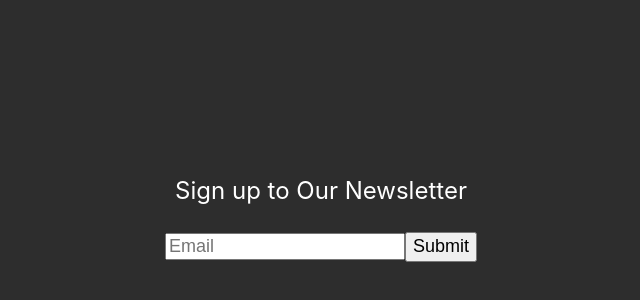
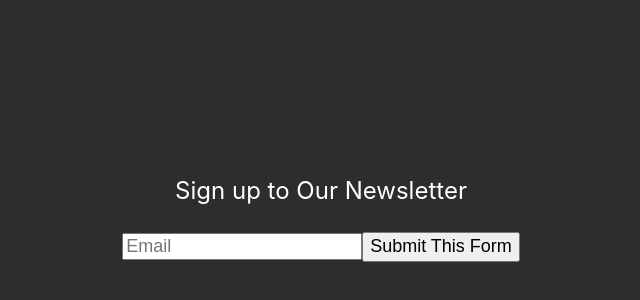
Before and after one commit to PKConsul/styling, a React (Create React App) app: page / in a window 1280 px wide. Shown: the part 124-424 px from the top of the page, without its empty margins (319-959 px from the left). Built offline with nearby package versions, Linux system fonts and the light colour scheme.

Commit message:
Second Commit

```diff
--- a/src/App.js
+++ b/src/App.js
@@ -27,7 +27,7 @@ const submitHandler = async (e) =>{
       <form onSubmit={submitHandler} className= "form">
         <p>Sign up to Our Newsletter</p>
         <input className="email-input" onChange={inputHandler} placeholder="Email" type="email" value={input}></input>
-        <button className="email-button">Submit</button>
+        <button className="email-button">Submit This Form</button>
       </form>
     </div>
   );
```
